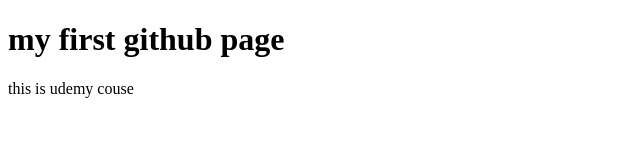
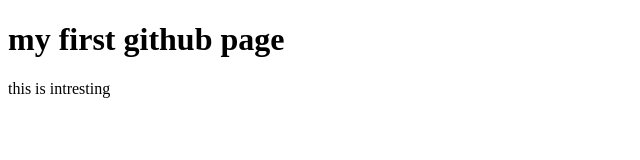
Before and after one commit to harishnitthin2004/harishnitthin2004.github.io, a plain HTML site: page index.html in a window 1280 px wide. Shown: the full height of the page, 0-640 px from the left. Drawn offline with Linux system fonts and the light colour scheme.

Commit message:
Update index.html

```diff
--- a/index.html
+++ b/index.html
@@ -7,6 +7,6 @@
 
 <body>
 <h1> my first github page</h1>
-<p>this is udemy couse</p>
+<p> this is intresting </p>
 </body>
 </html>
```
